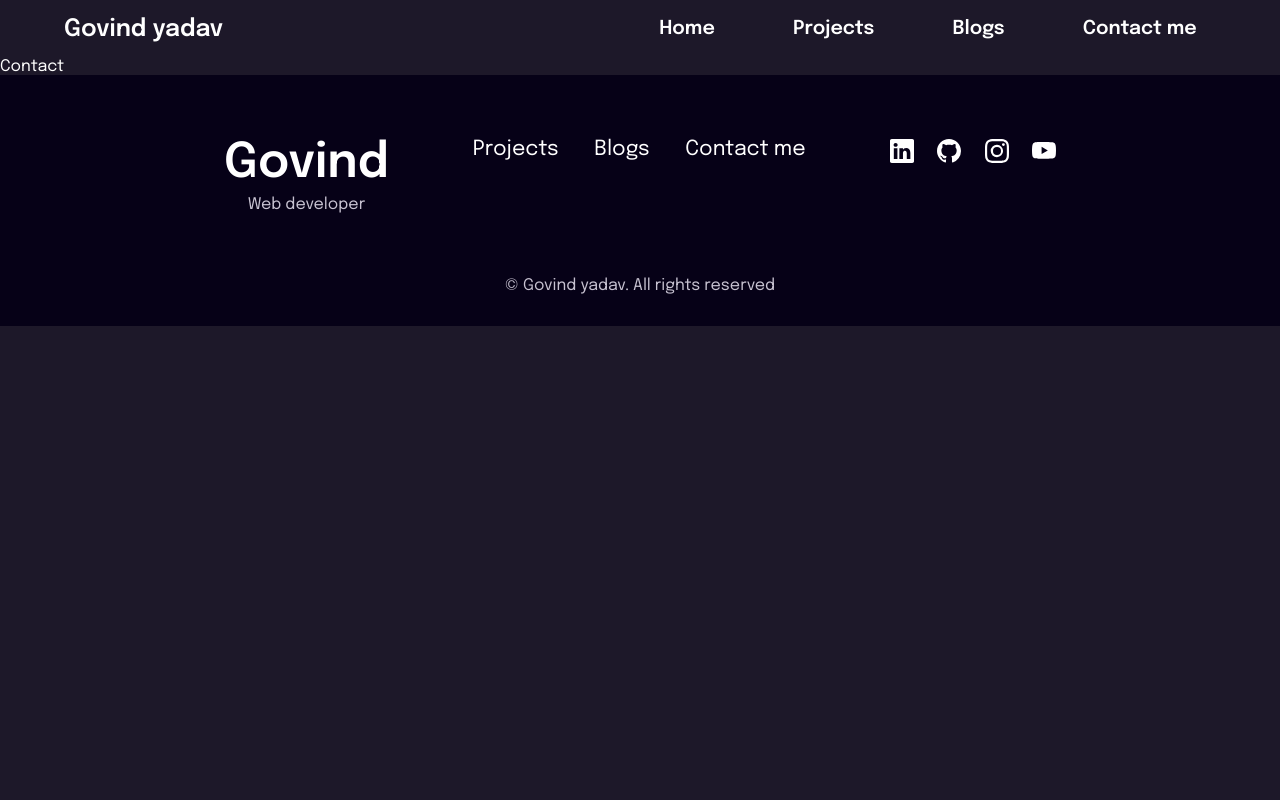
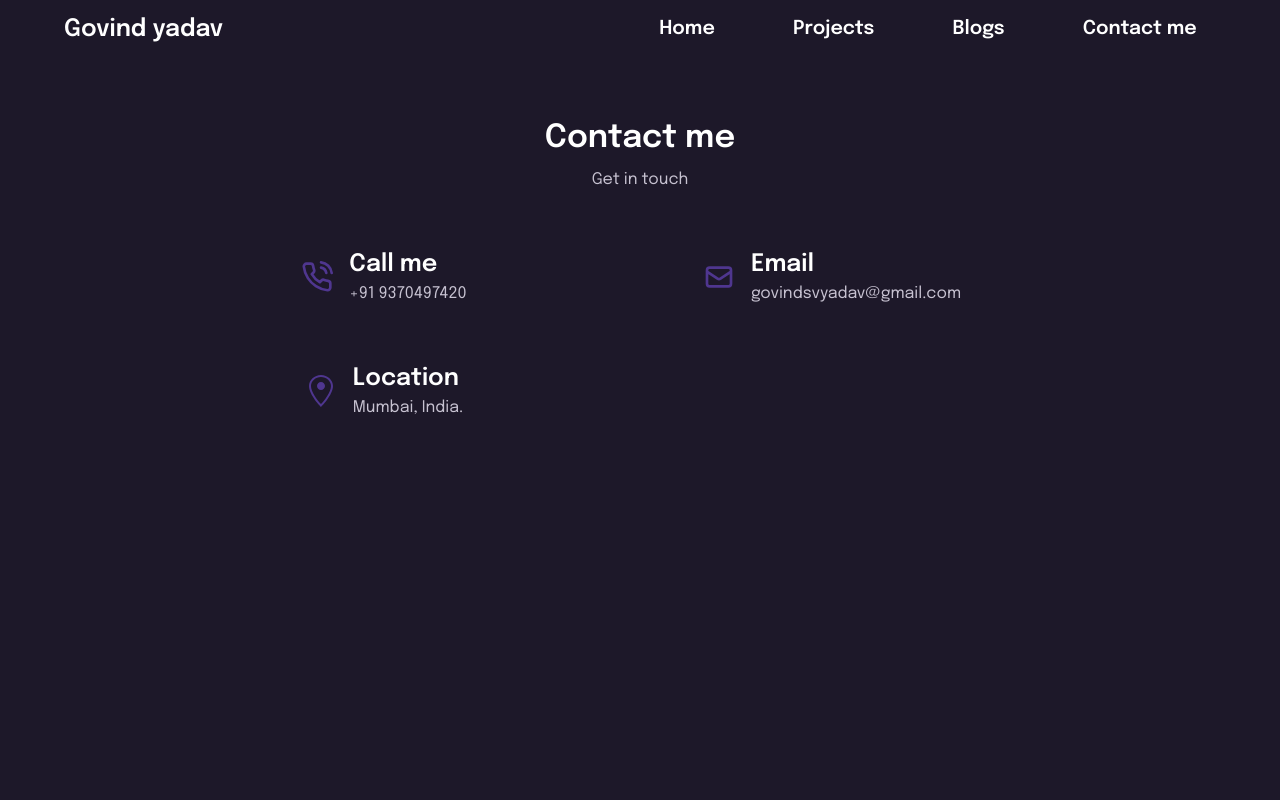
Before and after one commit to 9ovindyadav/9ovindyadav, a React (Vite) app: page /contact in a window 1280 px wide. Shown: the top 800 px of the page. Built offline with nearby package versions, Linux system fonts and the light colour scheme.

Commit message:
contact-me, not-found page added

```diff
--- a/src/App.jsx
+++ b/src/App.jsx
@@ -6,6 +6,7 @@ import { Footer } from './Components/Footer'
 import { Projects } from './Pages/Projects'
 import { Blogs } from './Pages/Blogs'
 import { Contact } from './Pages/Contact'
+import { NotFound } from './Pages/NotFound'
 
 function App() {
 
@@ -17,6 +18,7 @@ function App() {
             <Route path='/projects' element={<Projects />}/>
             <Route path='/blogs' element={<Blogs />}/>
             <Route path='/contact' element={<Contact />}/>
+            <Route path='*' element={<NotFound />}/>
         </Routes>
         <Footer />
    </BrowserRouter>
--- a/src/Pages/Blogs.jsx
+++ b/src/Pages/Blogs.jsx
@@ -1,5 +1,27 @@
+import { blogs } from "../assets/blogs"
+import "../scss/blogs.scss"
+
 export const Blogs = () => {
   return (
-    <div>Blogs</div>
+    <section>
+      <h1>My Blogs</h1>
+      <div className="projects">
+        {
+          blogs.map(({title,url,author}) =>(
+
+            <Blog title={title} url={url} author={author}/>
+          ))
+        }
+      </div>
+    </section>
   )
 }
+
+const Blog = ({title,url,author})=>{
+  return (
+    <div className="project">
+      <a href={url} target="_blank"><h3>{title}</h3></a>
+      <p>Author : {author}</p>
+    </div>
+  )
+}
--- a/src/Pages/Contact.jsx
+++ b/src/Pages/Contact.jsx
@@ -1,5 +1,52 @@
+import {FiPhoneCall} from "react-icons/fi";
+import {HiOutlineMail} from "react-icons/hi";
+import {GoLocation} from "react-icons/go";
+
+import "../scss/contact.scss"
+
+
+const details = [
+  {
+    logo : <FiPhoneCall/>,
+    title : "Call me",
+    info : "+91 9370497420"
+  },
+  {
+    logo : <HiOutlineMail/>,
+    title : "Email",
+    info : "govindsvyadav@gmail.com"
+  },
+  {
+    logo : <GoLocation/>,
+    title : "Location",
+    info : "Mumbai, India."
+  }
+]
+
 export const Contact = () => {
   return (
-    <div>Contact</div>
+    <section>
+      <h1>Contact me</h1>
+      <p>Get in touch</p>
+      <div className="details-group">
+        {
+          details.map(({logo,title,info})=>(
+            <Detail title={title} logo={logo} info={info}/>
+          ))
+        }
+      </div>
+    </section>
   )
 }
+
+const Detail = ({logo,title,info})=>{
+  return(
+    <div className="detail">
+          {logo}
+          <div className="text">
+            <h1>{title}</h1>
+            <p>{info}</p>
+          </div>
+    </div>
+  )
+}
--- a/src/Pages/Home.jsx
+++ b/src/Pages/Home.jsx
@@ -61,11 +61,11 @@ const About = ()=>{
             </p>
             <div className="expe">
               <div className="years">
-              <h3>7.5+</h3>
+              <h3>03+</h3>
               <p>Years experience</p>
               </div>
               <div className="years">
-              <h3>20+</h3>
+              <h3>05+</h3>
               <p>Projects Completed</p>
               </div>
               <div className="years">
--- /dev/null
+++ b/src/Pages/NotFound.jsx
@@ -0,0 +1,12 @@
+import {ImWarning} from "react-icons/im"
+
+export const NotFound = () => {
+  return (
+    <section>
+        <div className="not-found">
+            <ImWarning />
+            <h1>Page not found</h1>
+        </div>
+    </section>
+  )
+}
--- /dev/null
+++ b/src/assets/blogs.jsx
@@ -0,0 +1,7 @@
+export const blogs = [
+    {
+        title: "Create and delete repo using Github CLI at your local system",
+        url : "https://9ovind.blogspot.com/2023/05/create-and-delete-repo-using-github-cli.html" ,
+        author : "Govind"
+    }
+]
--- /dev/null
+++ b/src/scss/blogs.scss
@@ -0,0 +1,49 @@
+section{
+    margin: 3em;
+    min-height: 90vh;
+    @media (max-width:900px) {
+        margin: 0;
+    }
+}
+h1{
+    text-align: center;
+    font-weight: 600;
+    font-size: 2em;
+    @media (max-width:900px) {
+        margin-top: 1em;
+    }
+}
+.projects{
+    margin: 3em 5em;
+    display: flex;
+    justify-content: center;
+    flex-wrap: wrap;
+    @media (max-width:900px) {
+        margin: 2em 0;
+    }
+}
+
+.project{
+    width: 30%;
+    padding: 2em 4em;
+    background-color: var(--bg-c-active);
+    margin: 2em 2em;
+    @media (max-width:900px) {
+        padding: 2em;
+        width: 100%;
+    }
+    a{
+        text-decoration: none;
+        color: var(--text-color);
+    }
+    h3{
+        font-weight: 600;
+        font-size: 1.5em;
+        margin-bottom: 0.7em;
+        line-height: 1.3em;
+    }
+    p{
+        margin: 0.7em 0;
+        text-align: start;
+    }
+}
--- /dev/null
+++ b/src/scss/contact.scss
@@ -0,0 +1,48 @@
+section{
+    margin: 4em 0;
+    min-height: 80vh;
+}
+
+h1,p{text-align: center;}
+p{
+    color: var(--text-c-grey);
+    margin-top: 1em;
+}
+
+.details-group{
+    padding: 2em 10em;
+    display: flex;
+    flex-wrap: wrap;
+    @media (max-width:900px) {
+        padding: 2em;
+    }
+}
+.detail{
+    width: 40%;
+    margin: 1em;
+    display: flex;
+    justify-content: center;
+    align-items: center;
+    padding: 1em;
+    @media (max-width:900px) {
+        width: 100%;
+        justify-content: flex-start;
+    }
+    svg{
+        font-size: 2em;
+        color: var(--text-c-active);
+    }
+    .text{
+        display: flex;
+        flex-direction: column;
+        align-items: flex-start;
+        margin-left: 1em;
+    }
+    h1{
+        font-size: 1.5em;
+        font-weight: 600;
+    }
+    p{
+        margin-top: 0.5em;
+    }
+}
--- a/src/scss/footer.scss
+++ b/src/scss/footer.scss
@@ -64,3 +64,18 @@
         margin-bottom: 1em;
     }
 }
+
+.not-found{
+    display: flex;
+    justify-content: center;
+    align-items: center;
+    min-height: 70vh;
+    svg{
+        font-size: 2em;
+        margin-right: 1em;
+    }
+    h1{
+        font-weight: 600;
+        font-size: 1.5em;
+    }
+}
--- a/src/scss/home.scss
+++ b/src/scss/home.scss
@@ -108,6 +108,7 @@
             img{
                 width: 40%;
                 object-fit: contain;
+                margin-top: 1.5em;
                 @media (max-width:900px){
                     width: 70%;
                 }
```
Also changed, not shown: 1 other file (tests, documents, lock files or other folders).
